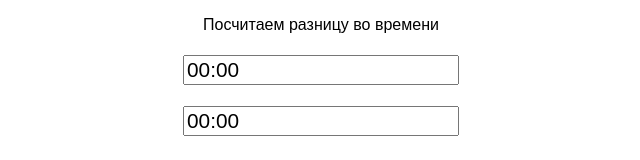
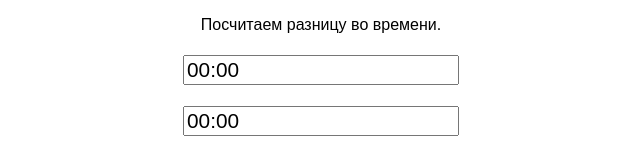
Before and after one commit to higimo/timer, a React (Create React App) app: page / in a window 1280 px wide. Shown: the top 160 px of the page, without its empty margins (319-959 px from the left). Built offline with nearby package versions, Linux system fonts and the light colour scheme.

Commit message:
чтоб разницу было видно, после деплоя

```diff
--- a/src/App.js
+++ b/src/App.js
@@ -59,7 +59,7 @@ class App extends React.Component {
     return (
       <div className="App">
         <p>
-          Посчитаем разницу во времени
+          Посчитаем разницу во времени.
         </p>
         <input name="start" onChange={self.handleChange} value={this.state.start} maxLength="5" />
         <input name="end" onChange={self.handleChange} value={this.state.end} maxLength="5" />
```
